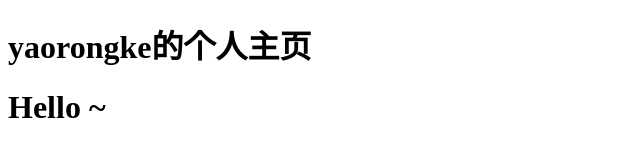
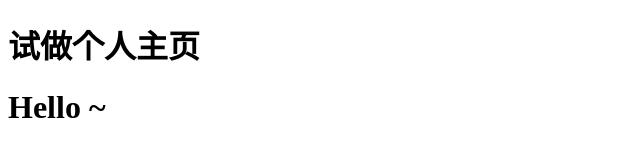
Before and after one commit to Jiucenan1/Homepage.github.io, a plain HTML site: page index.html in a window 1280 px wide. Shown: the whole page, without its empty margins (0-640 px from the left). Drawn offline with Linux system fonts and the light colour scheme.

Commit message:
开始了？

```diff
--- a/index.html
+++ b/index.html
@@ -1,11 +1,14 @@
 <!DOCTYPE html>
 <html lang="en">
+
 <head>
     <meta charset="UTF-8">
-    <title>yaorongke</title>
+    <title>Keaton</title>
 </head>
+
 <body>
-    <h1>yaorongke的个人主页</h1>
+    <h1>试做个人主页</h1>
     <h1>Hello ~</h1>
 </body>
+
 </html>
```
